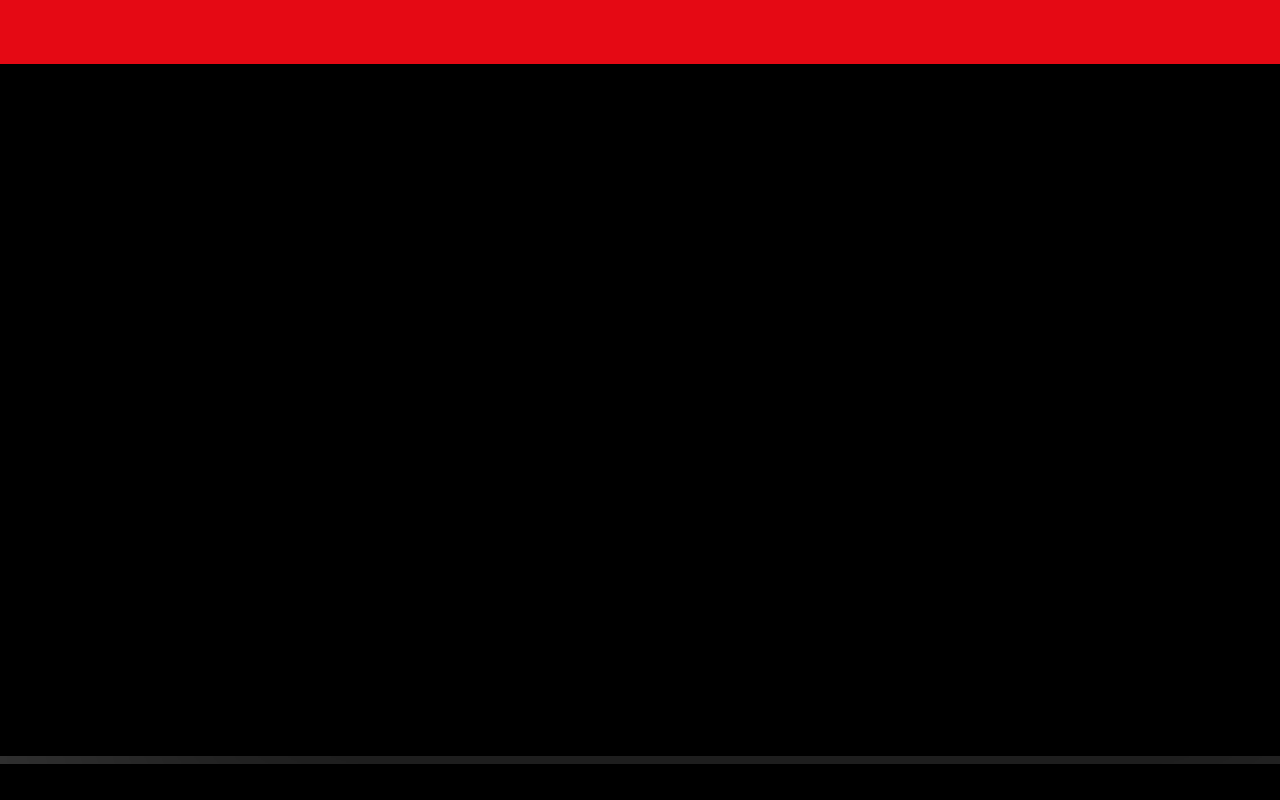
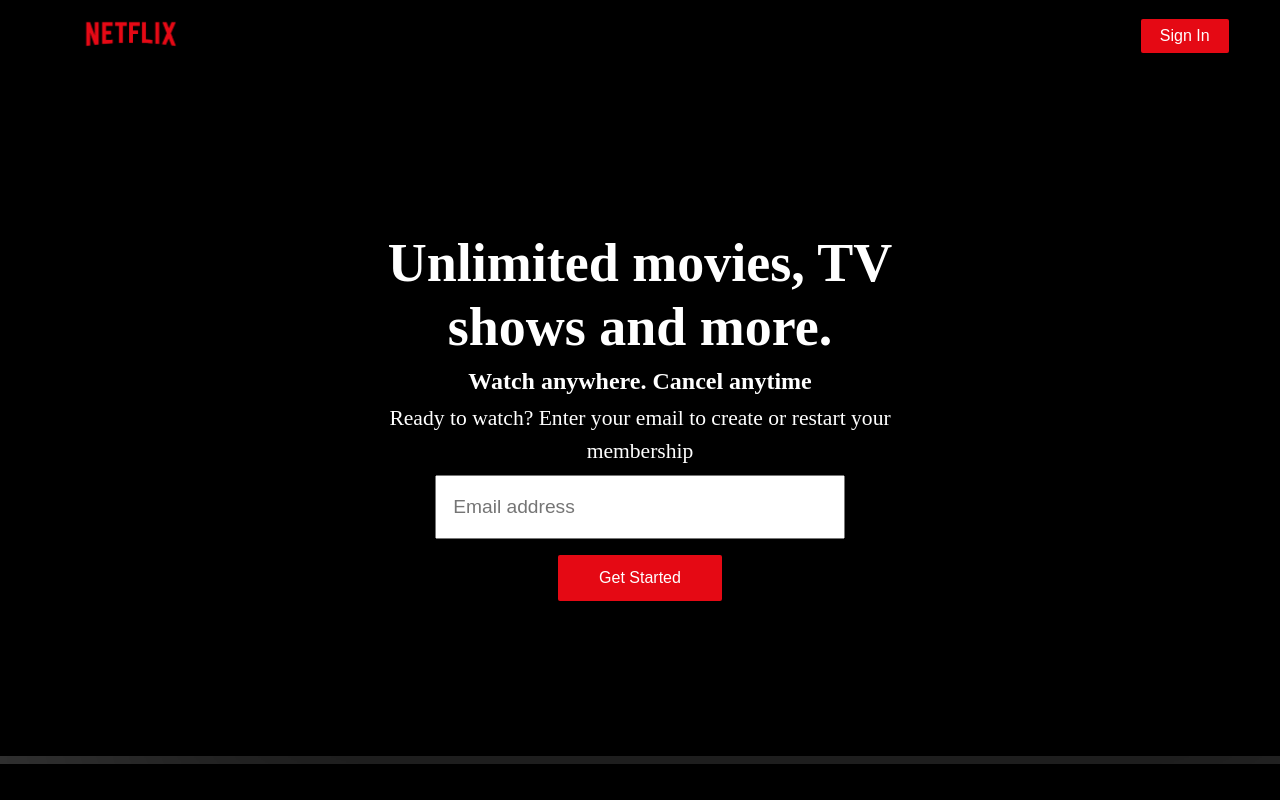
Before and after one commit to 7904136515/Project-2, a plain HTML site: page index.html in a window 1280 px wide. Drawn offline with Linux system fonts and the light colour scheme; a web font is replaced by a local one.

Commit message:
Netflix website completed

```diff
--- a/index.html
+++ b/index.html
@@ -10,13 +10,24 @@
 </head>
 <body>
     <header class="header">
-    <nav class="nav">
-
+      <nav class="nav nav__container">
+        <div class="nav__logo">
+          <img src="./Netflix/assests/images/logo.png"
+          alt="Netflix Logo" />
+        </div>
+        <div class="nav__cta">
+          <button class="btn">Sign In</button>
+        </div>
       </nav>
       <div class="hero">
-
+        <h1>Unlimited movies, TV shows and more.</h1>
+        <h2>Watch anywhere. Cancel anytime</h2>
+        <p>Ready to watch? Enter your email to create or restart your membership</p>
+        <div class="hero__cta">
+          <input type="email" placeholder="Email address">
+          <button class="btn">Get Started</button>
+        </div>
       </div>
     </header>
-
   </body>
 </html>
--- a/styles/style.css
+++ b/styles/style.css
@@ -44,10 +44,13 @@ img {
 .btn {
   background-color: var(--clr-primary);
   color: var(--clr-white);
-  font-size: 1.1rem;
+  font-size: 1rem;
   font-weight: 400;
-  padding: 0.875rem 1.2rem;
+  padding: 0.5rem 1.2rem;
   box-shadow: 5px 5px 12px rgba(0,0,0,0.2);
+  color: var(--clr-text);
+  border: none;
+  border-radius: 2px;
 }
 
 header {
@@ -78,8 +81,73 @@ header {
   position: absolute;
   z-index: 10;
   height: 4rem;
-  background-color: #e50914;
   top: 0;
   right: 0;
   width: 100%;
 }
+
+.nav__container {
+  display: flex;
+  padding: 2.25rem 3.2rem;
+  align-items: center;
+  justify-content: space-between;
+  }
+
+.nav__logo {
+  width: 10rem;
+}
+
+.hero {
+  width: 40%;
+  height: 50%;
+  margin: auto;
+  /* background-color: #e50914; */
+  z-index: 10;
+  position: absolute;
+  top: 55%;
+  left: 50%;
+  transform: translate(-50%, -50%);
+  color: var(--clr-text);
+  display: flex;
+  align-items: center;
+  flex-direction: column;
+  justify-content: space-around;
+  text-align: center;
+}
+
+.hero h1 {
+  text-align: center;
+  font-size: 3.375rem;
+  font-weight: 900;
+  line-height: 1.2;
+}
+
+.hero h2 {
+  font-size: 1.5rem;
+}
+
+.hero p {
+  font-size: 1.35rem;
+  line-height: 1.5;
+  /* gap: 3rem; */
+}
+
+.hero__cta {
+  display: flex;
+  flex-direction: column;
+  gap: 1rem;
+  width: 100%;
+}
+
+.hero__cta input {
+  font-size: 1.2rem;
+  padding: 1.2rem 1rem;
+  width: 80%;
+  margin: auto;
+}
+
+.hero__cta .btn {
+  width: 32%;
+  margin: auto;
+  padding: 0.875rem 1.2rem;
+}
```
Also changed, not shown: Netflix/assests/images/logo.jpg (added), Netflix/assests/images/logo.png (added). Lines whose indentation alone changed are shown as unchanged.
